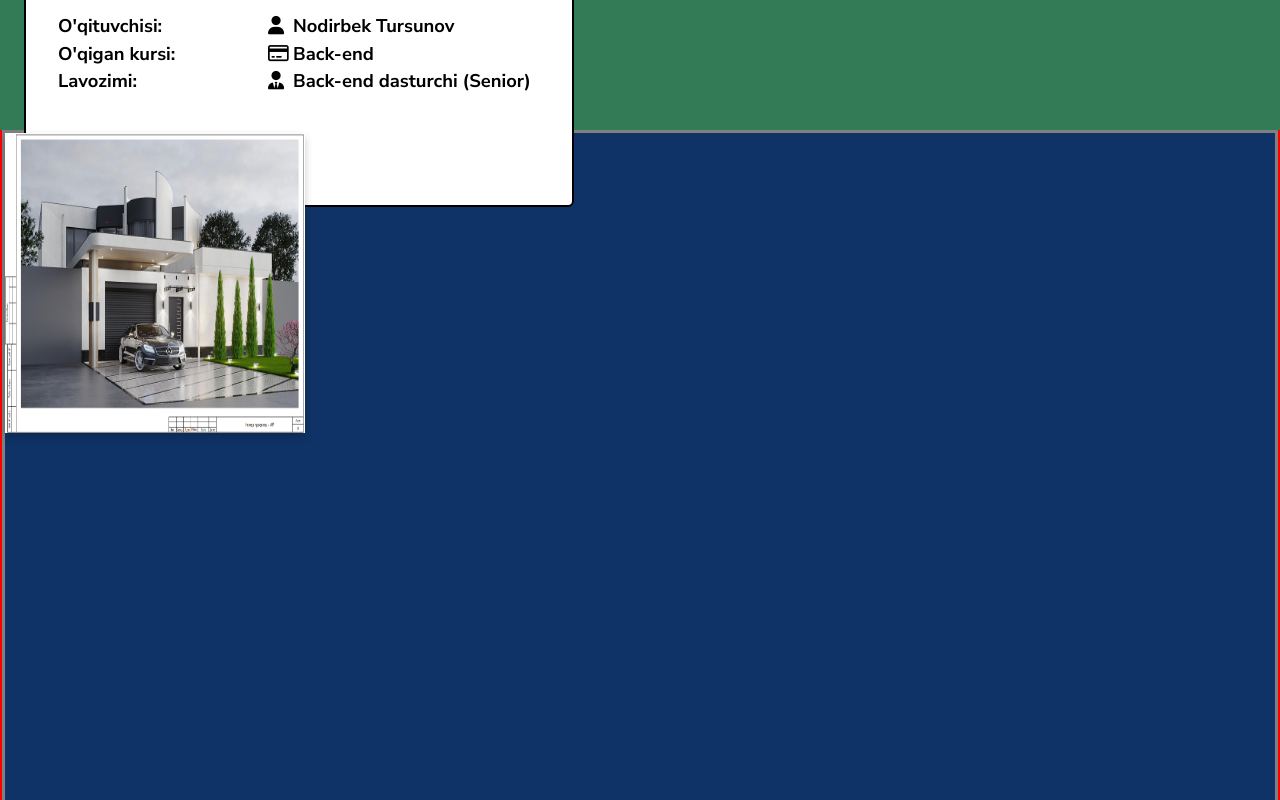
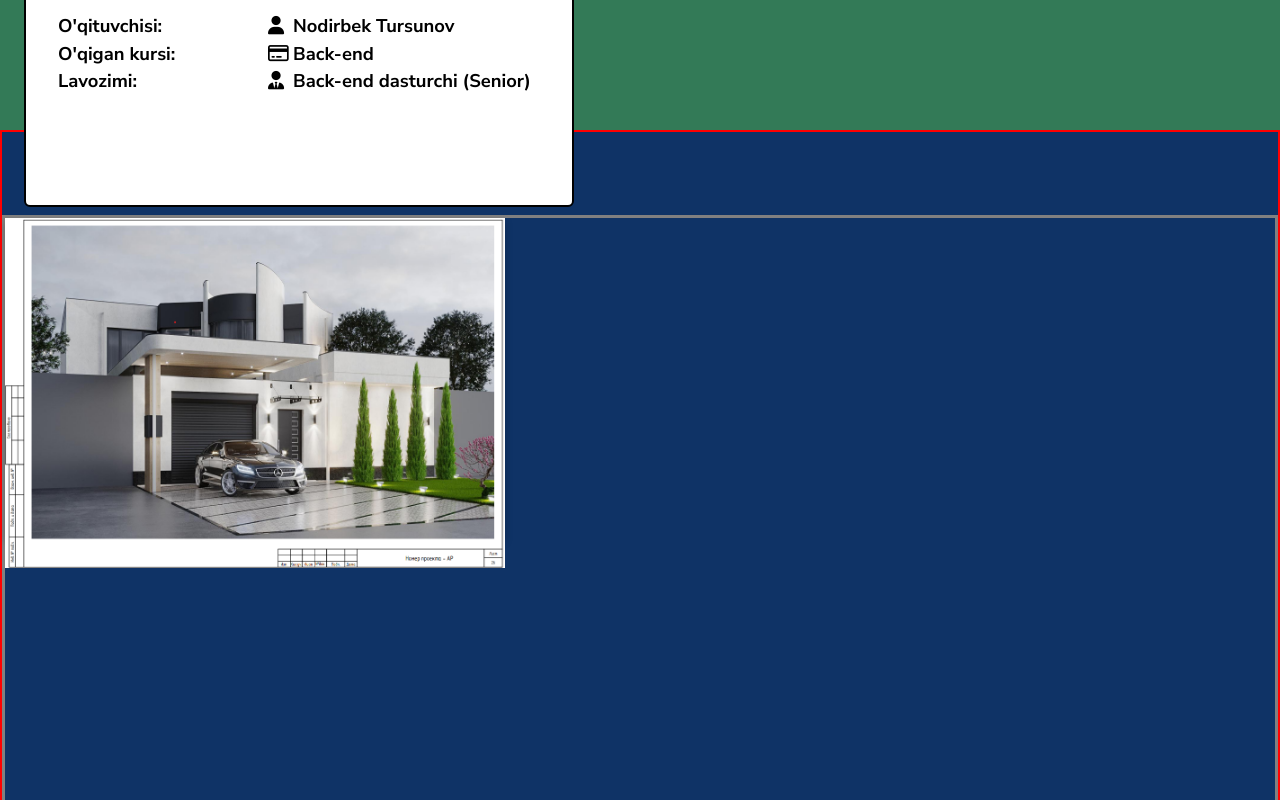
Before and after one commit to jasurjontoshtemirov/Itcenter, a plain HTML site: page index.html in a window 1280 px wide. Shown: the part 3760-4560 px from the top of the page. Drawn offline with nearby package versions, Linux system fonts and the light colour scheme; a web font is replaced by a local one.

Commit message:
project added

```diff
--- a/index.html
+++ b/index.html
@@ -224,12 +224,20 @@
             <div class="flip-card">
                 <div class="flip-card-inner">
                     <div class="flip-card-front">
-                        <img src="assign/project/project1.png" alt="Avatar" style="width:300px;height:300px;">
+                        <img src="assign/project/project1.png" alt="Avatar">
                     </div>
                     <div class="flip-card-back">
-                        <h1>John Doe</h1>
+                        <h1>Murodjon</h1>
                         <p>Architect & Engineer</p>
-                        <p>We love that guy</p>
+                        <p>Biz zamonaviy texnologiyalar yordamida innovatsion loyihalarni yaratamiz. Sizga eng yuqori
+                            sifat va kreativ yondashuvni kafolatlaymiz. 3D MAX orqali orzularingizni haqiqatga
+                            aylantiramiz!</p>
+                        <a href="https://t.me/itcfrontendportfolio/12">
+                            <i class="fa-solid fa-code  codee-item-icon"></i>
+                        </a>
+                        <a href="#">
+                            <img src="assign/project/internet.png" alt="It center bulungur wisit">
+                        </a>
                     </div>
                 </div>
             </div>
--- a/style.css
+++ b/style.css
@@ -611,6 +611,7 @@ dd i {
 }
 
 .container_project {
+    margin-top: 170px;
     border: 3px solid grey;
     width: 1714px;
     height: inherit;
@@ -621,8 +622,8 @@ dd i {
 
 .flip-card {
   background-color: transparent;
-  width: 300px;
-  height: 300px;
+  width: 500px;
+  height: 320px;
   perspective: 1000px;
 
 }
@@ -655,7 +656,26 @@ dd i {
 }
 
 .flip-card-back {
-  background-color: #2980b9;
+  background-color: green;
   color: white;
   transform: rotateY(180deg);
 }
+.flip-card-back p{
+    margin-top: 29px;
+}
+.flip-card-back h1{
+    margin-top:20px ;
+}
+.flip-card-back i{
+    color: #1a1a1a;
+    position: relative;
+    top:7px;
+}
+.flip-card-back img{
+    display: inline;
+    margin-left: 250px;
+}
+
+.codee-item-icon{
+    font-size: 50px;
+}
```
Also changed, not shown: assign/project/internet.png (added).
